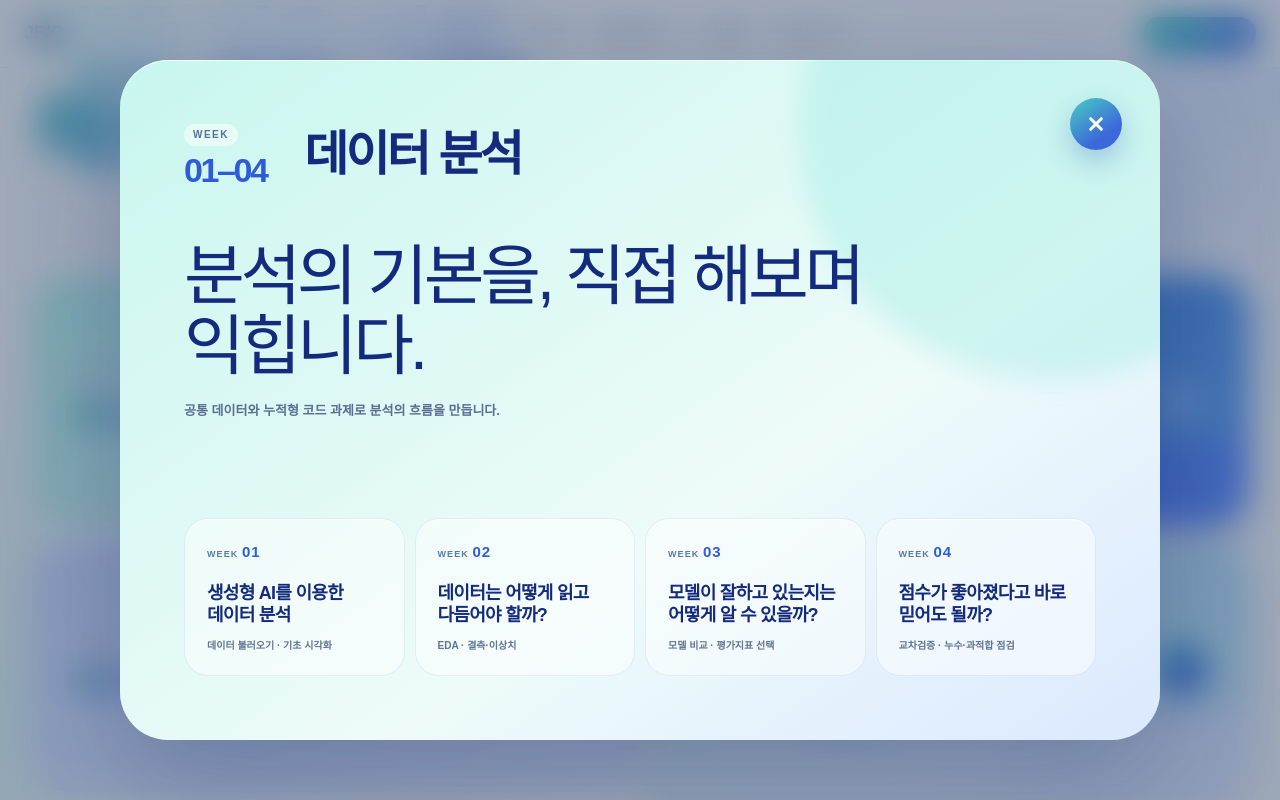
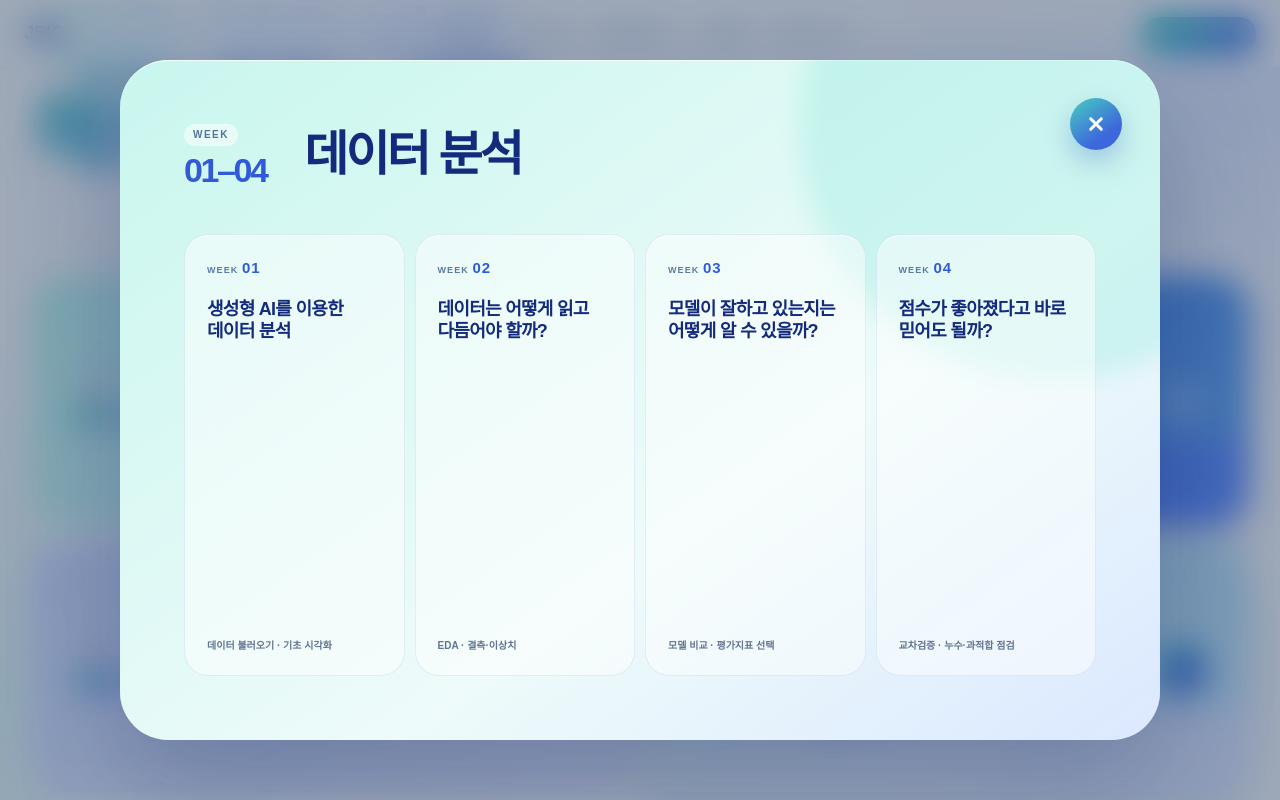
Before and after one commit to dev-JBIG/jbig_promopage, a Next.js app: page /recruit in a window 1280 px wide. Both pictures are taken after a click on the button 565 px from the left and 2549 px from the top of the page. Shown: the part 2149-2949 px from the top of the page. Built offline with nearby package versions, Linux system fonts and the light colour scheme.

Commit message:
작업 2
테스트 서버 개선
문구 변경(롤백할 예정)

```diff
--- a/app/recruit/CurriculumShowcase.tsx
+++ b/app/recruit/CurriculumShowcase.tsx
@@ -63,6 +63,8 @@ export default function CurriculumShowcase() {
   };
 
   const schedule = activePhase ? getSchedule(activePhase) : [];
+  const hasSchedule = schedule.length > 0;
+  const hasCopy = Boolean(activePhase?.detail.headline && activePhase.detail.note);
   const titleId = activePhase ? `phase-modal-title-${activePhase.tone}` : undefined;
   const noteId = activePhase ? `phase-modal-note-${activePhase.tone}` : undefined;
 
@@ -110,11 +112,11 @@ export default function CurriculumShowcase() {
           } as CSSProperties}
         >
           <section
-            className={`phase-modal-panel phase-modal-${activePhase.tone}`}
+            className={`phase-modal-panel phase-modal-${activePhase.tone}${hasSchedule ? " phase-modal-with-schedule" : ""}`}
             role="dialog"
             aria-modal="true"
             aria-labelledby={titleId}
-            aria-describedby={noteId}
+            aria-describedby={hasCopy ? noteId : undefined}
           >
             <button
               className="phase-modal-close"
@@ -129,16 +131,18 @@ export default function CurriculumShowcase() {
             <header className="phase-modal-header">
               <span className="phase-modal-range"><small>{curriculumContent.weekLabel}</small><strong>{activePhase.range}</strong></span>
               <div>
-                <strong>{activePhase.title}</strong>
+                <strong id={titleId}>{activePhase.title}</strong>
               </div>
             </header>
 
-            <div className="phase-modal-copy">
-              <h3 id={titleId}>{activePhase.detail.headline}</h3>
-              <p id={noteId}>{activePhase.detail.note}</p>
-            </div>
+            {hasCopy ? (
+              <div className="phase-modal-copy">
+                <h3>{activePhase.detail.headline}</h3>
+                <p id={noteId}>{activePhase.detail.note}</p>
+              </div>
+            ) : null}
 
-            {schedule.length > 0 ? (
+            {hasSchedule ? (
               <ol className="phase-modal-schedule" aria-label={`${activePhase.title} ${curriculumContent.scheduleAriaLabelSuffix}`}>
                 {schedule.map((week) => (
                   <li key={week.week}>
--- a/app/recruit/content/curriculum.ts
+++ b/app/recruit/content/curriculum.ts
@@ -95,8 +95,8 @@ export type CurriculumPhase = {
   description: string;
   tone: CurriculumPhaseTone;
   detail: {
-    headline: string;
-    note: string;
+    headline: string | null;
+    note: string | null;
     weekIds: readonly CurriculumWeekId[];
     steps: readonly (readonly [string, string])[];
   };
@@ -110,8 +110,8 @@ export const curriculumPhases = [
     description: "현실 데이터로 배우는 빅데이터 분석과정",
     tone: "analysis",
     detail: {
-      headline: "분석의 기본을, 직접 해보며 익힙니다.",
-      note: "공통 데이터와 누적형 코드 과제로 분석의 흐름을 만듭니다.",
+      headline: null,
+      note: null,
       weekIds: ["01", "02", "03", "04"],
       steps: [],
     },
@@ -136,8 +136,8 @@ export const curriculumPhases = [
     description: "개념 이해부터, 실제로 적용해보는 프로젝트까지.",
     tone: "deep-learning",
     detail: {
-      headline: "개념을 보고, 직접 작동시킵니다.",
-      note: "핵심 개념을 예제와 선택형 실습으로 연결합니다.",
+      headline: null,
+      note: null,
       weekIds: ["06", "07", "08"],
       steps: [],
     },
@@ -154,9 +154,9 @@ export const curriculumPhases = [
       weekIds: [],
       steps: [
         ["01", "문제 정의"],
-        ["02", "데이터"],
+        ["02", "데이터 수집"],
         ["03", "프로토타입"],
-        ["04", "데모데이"],
+        ["04", " DEMO - Day"],
       ],
     },
   },
--- a/app/recruit/content/site.ts
+++ b/app/recruit/content/site.ts
@@ -32,7 +32,7 @@ export const recruitPageContent = {
   about: {
     heading: ["JBIG가 무슨", "약자인가요?"],
     acronymAriaLabel: "JBIG 이름의 의미",
-    activityHeading: "우리가 하는 활동",
+    activityHeading: "저희는 이런 걸 공부해요.",
   },
   fit: {
     heading: ["이런 당신을", "기다리고 있어요."],
--- a/app/recruit/content/testimonials.ts
+++ b/app/recruit/content/testimonials.ts
@@ -1,5 +1,5 @@
 export const testimonialsContent = {
-  heading: ["배운 것은,", "어디까지 이어졌을까요."],
+  heading: ["배운 것은", "어디까지 이어졌을까요."],
   description: ["수료자들이 직접 들려주는", "JBIG 이후의 변화."],
   listAriaLabel: "JBIG 동아리원 후기",
   profileAltSuffix: "프로필",
--- a/app/recruit/recruit.css
+++ b/app/recruit/recruit.css
@@ -787,6 +787,13 @@ article.phase-card .phase-overview { height: 100%; }
   font-size: 10px;
   font-weight: 650;
   line-height: 1.4;
+}
+
+.phase-modal-with-schedule .phase-modal-schedule {
+  flex: 1;
+  margin-top: clamp(44px, 6vh, 64px);
+  padding-top: 0;
+  grid-auto-rows: minmax(210px, 1fr);
 }
 
 @keyframes phaseModalBackdropIn {
@@ -1711,6 +1718,8 @@ article.phase-card .phase-overview { height: 100%; }
   .phase-modal-challenge .phase-modal-copy { margin-top: auto; margin-bottom: auto; }
   .phase-modal-schedule { margin-top: 36px; padding-top: 0; grid-template-columns: 1fr; }
   .phase-modal-schedule li { min-height: 128px; padding: 18px; border-radius: 20px; }
+  .phase-modal-with-schedule .phase-modal-schedule { flex: 0 0 auto; margin-top: 36px; grid-auto-rows: auto; }
+  .phase-modal-with-schedule .phase-modal-schedule li { min-height: 156px; }
   .phase-modal-schedule li > strong { margin-top: 13px; font-size: 17px; }
   .phase-modal-schedule li > p { margin-top: 14px; }
   .phase-modal-studio { padding-bottom: 250px; }
--- a/package.json
+++ b/package.json
@@ -6,7 +6,7 @@
     "node": ">=22.13.0"
   },
   "scripts": {
-    "dev": "WRANGLER_LOG_PATH=.wrangler/wrangler.log vinext dev",
+    "dev": "WRANGLER_LOG_PATH=.wrangler/wrangler.log vinext dev --hostname 127.0.0.1",
     "build": "WRANGLER_LOG_PATH=.wrangler/wrangler.log vinext build && node scripts/prepare-deploy.mjs",
     "start": "WRANGLER_LOG_PATH=.wrangler/wrangler.log vinext start",
     "test": "npm run build && node --test tests/rendered-html.test.mjs",
```
Also changed, not shown: 2 other files (tests, documents, lock files or other folders).
